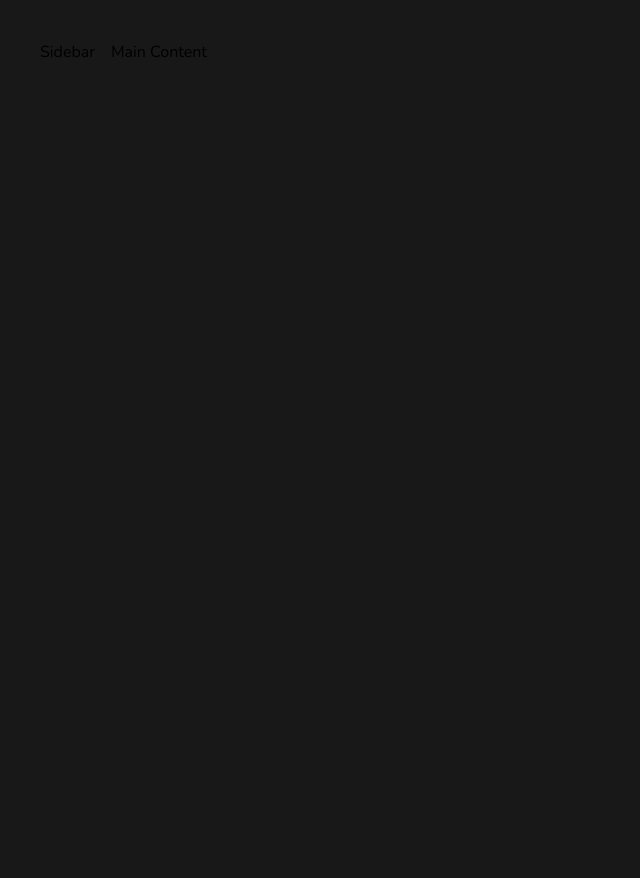
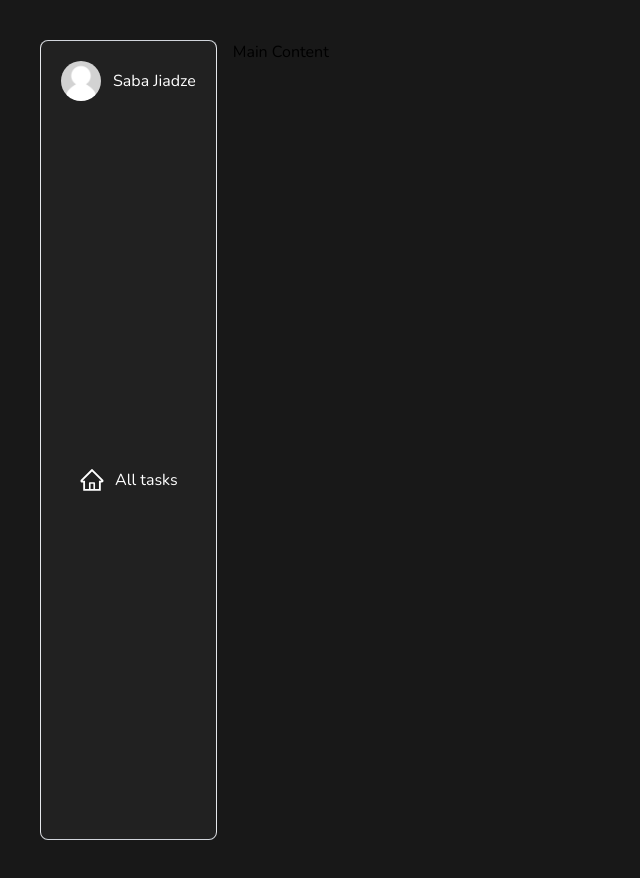
Before and after one commit to Saba125/task-management, a Next.js app: page / in a window 1280 px wide. Shown: the whole page, without its empty margins (0-640 px from the left). Built offline with nearby package versions, Linux system fonts and the light colour scheme.

Commit message:
Adedd sidebar

```diff
--- /dev/null
+++ b/components/MenuItem.tsx
@@ -0,0 +1,17 @@
+import { IconType } from "react-icons";
+
+interface MenuItemProps {
+  label: string;
+  onClick?: () => void;
+  icon: IconType;
+}
+const MenuItem: React.FC<MenuItemProps> = ({ label, onClick, icon: Icon }) => {
+  return (
+    <div className=" flex items-center  justify-center gap-2.5 p-2 text-white transition hover:bg-red-700">
+      <Icon size={26} />
+      <div> {label} </div>
+    </div>
+  );
+};
+
+export default MenuItem;
--- a/components/SideBar.tsx
+++ b/components/SideBar.tsx
@@ -1,5 +1,26 @@
+import Image from "next/image";
+import MenuItem from "./MenuItem";
+import { AiOutlineHome } from "react-icons/ai";
 const SideBar = () => {
-  return <div className="h-[100vh]">Sidebar</div>;
+  return (
+    <div className="flex h-[100vh]  flex-col items-center justify-between rounded-lg border  border-y-gray-300 bg-[#212121FF]  ">
+      <div className="flex flex-row items-center gap-3 p-5">
+        <Image
+          src="/placeholder.jpg"
+          width={40}
+          className="rounded-full"
+          height={40}
+          alt="user-img"
+        />
+        <div className="text-white">Saba Jiadze</div>
+      </div>
+
+      <div className="w-full">
+        <MenuItem icon={AiOutlineHome} label="All tasks" />
+      </div>
+      <div></div>
+    </div>
+  );
 };
 
 export default SideBar;
```
